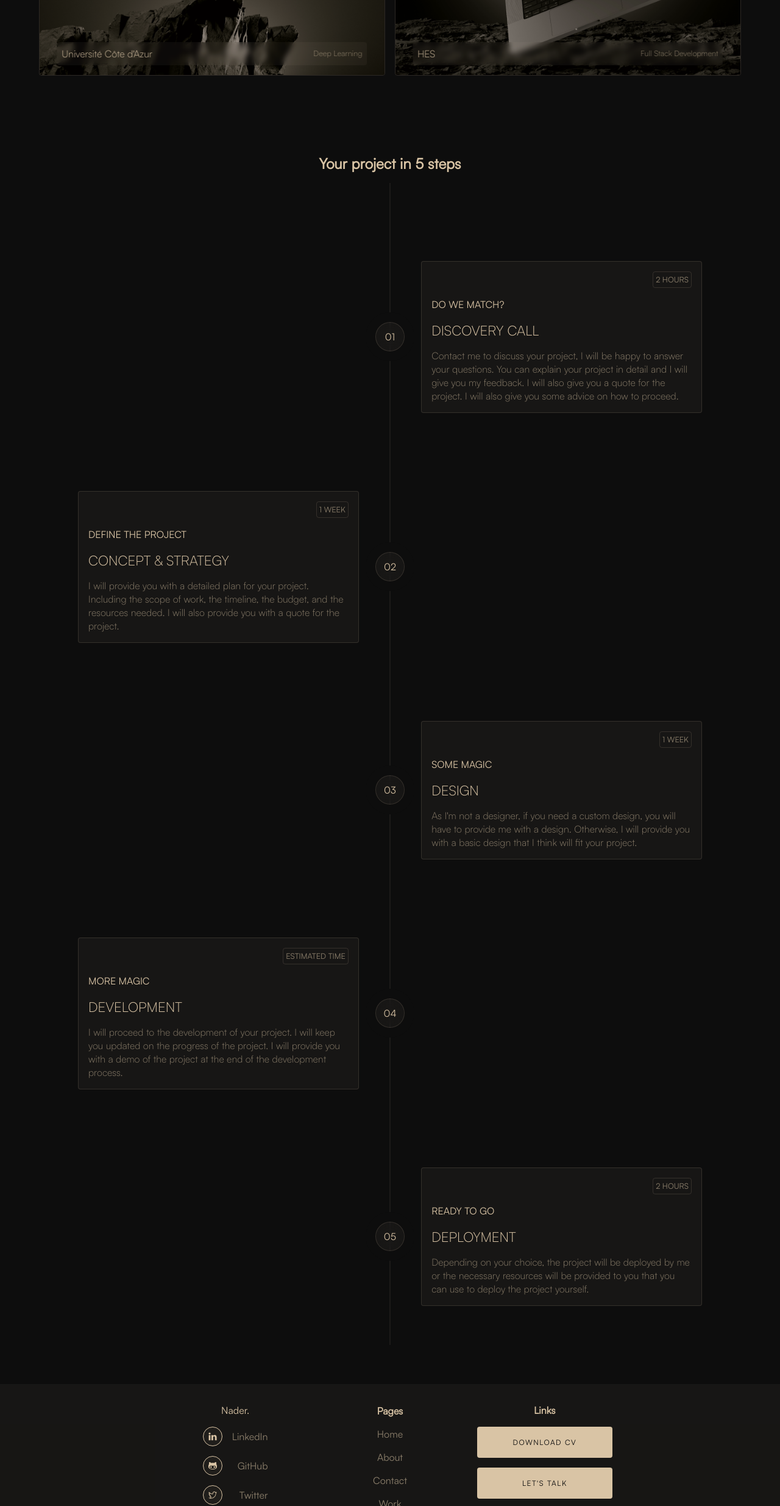
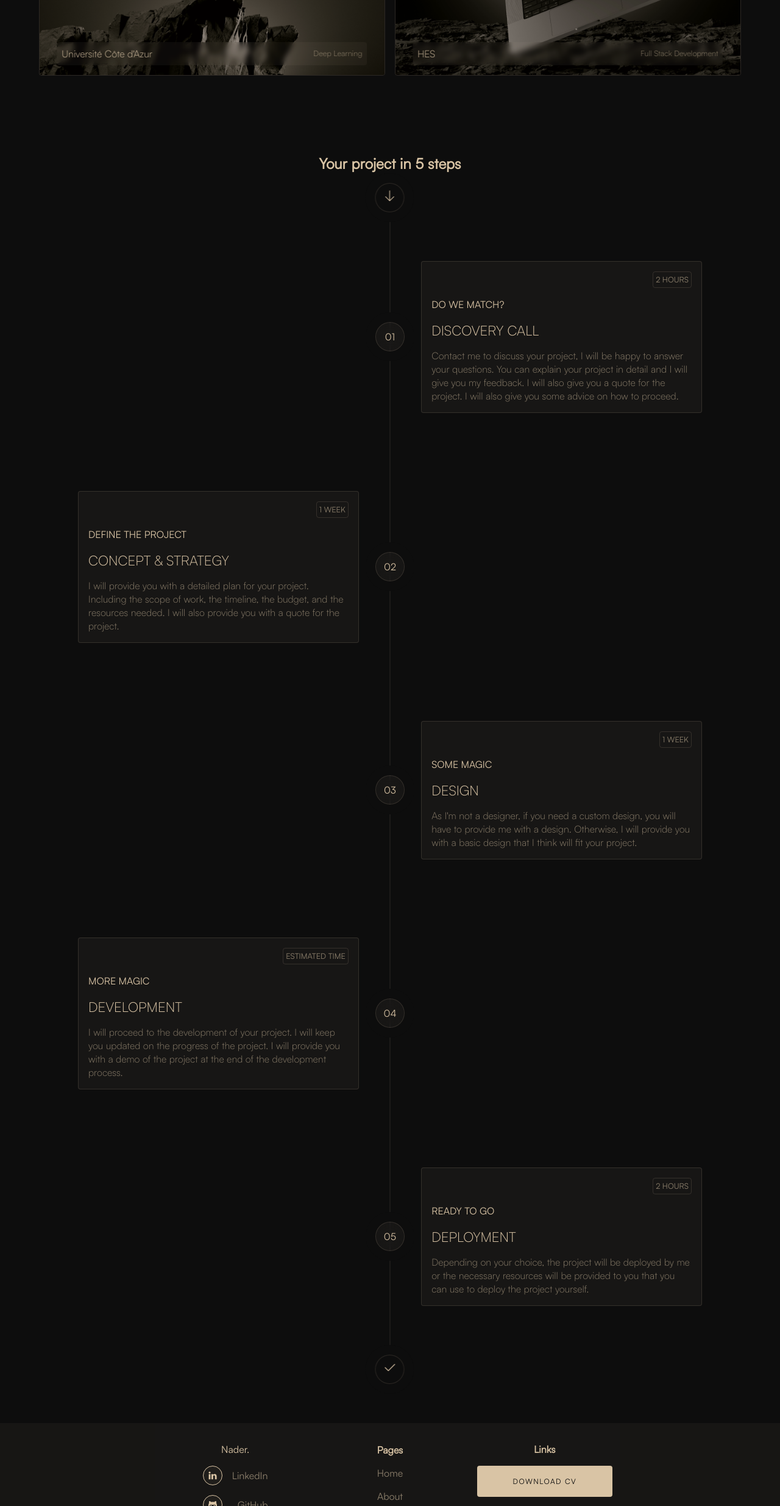
Before and after one commit to naderchatti/portfolio, a Next.js app: page / in a window 1280 px wide. Shown: the part 2239-4708 px from the top of the page at 61% size. Built offline with nearby package versions, Linux system fonts and the light colour scheme.

Commit message:
updating timeline indicator

```diff
--- a/src/app/page.module.css
+++ b/src/app/page.module.css
@@ -195,8 +195,7 @@
   width: 80%;
   margin: 0 auto;
   position: relative;
-  padding-block-start: 8rem;
-  padding-block-end: 4rem;
+  padding-block: 8rem;
 }
 
 .stepsTimelineIndicator {
@@ -205,6 +204,24 @@
   width: 1px;
   height: 100%;
   background-color: var(--default-border-color);
+  display: flex;
+  flex-direction: column;
+  justify-content: space-between;
+}
+
+.stepsTimelineIndicatorIcon {
+  width: 3rem;
+  height: 3rem;
+  transform: translateX(-50%);
+  aspect-ratio: 1 / 1;
+  background-color: var(--default-background-color);
+  border-radius: 50%;
+  display: flex;
+  justify-content: center;
+  align-items: center;
+  border: 1px solid var(--default-border-color);
+  backdrop-filter: blur(10px);
+  box-shadow: 0 0 0 1rem var(--default-background-color);
 }
 
 .stepsTimelineIndex {
--- a/src/app/page.tsx
+++ b/src/app/page.tsx
@@ -142,7 +142,28 @@ export default function Home() {
           <h2 className={styles.stepsHeaderTitle}>Your project in 5 steps</h2>
         </div>
         <div className={styles.stepsWrapper}>
-          <div className={styles.stepsTimelineIndicator} />
+          <div className={styles.stepsTimelineIndicator}>
+            <div className={styles.stepsTimelineIndicatorIcon}>
+              <span>
+                <Image
+                  src="/icons/ph_arrow-down-light.png"
+                  alt="N-Logo"
+                  width={24}
+                  height={24}
+                />
+              </span>
+            </div>
+            <div className={styles.stepsTimelineIndicatorIcon}>
+              <span>
+                <Image
+                  src="/icons/ph_check-light.png"
+                  alt="N-Logo"
+                  width={24}
+                  height={24}
+                />
+              </span>
+            </div>
+          </div>
           <div className={styles.stepsCards}>
             <div className={styles.stepsCardWrapper}>
               <div className={styles.stepsCardIndex}>
```
